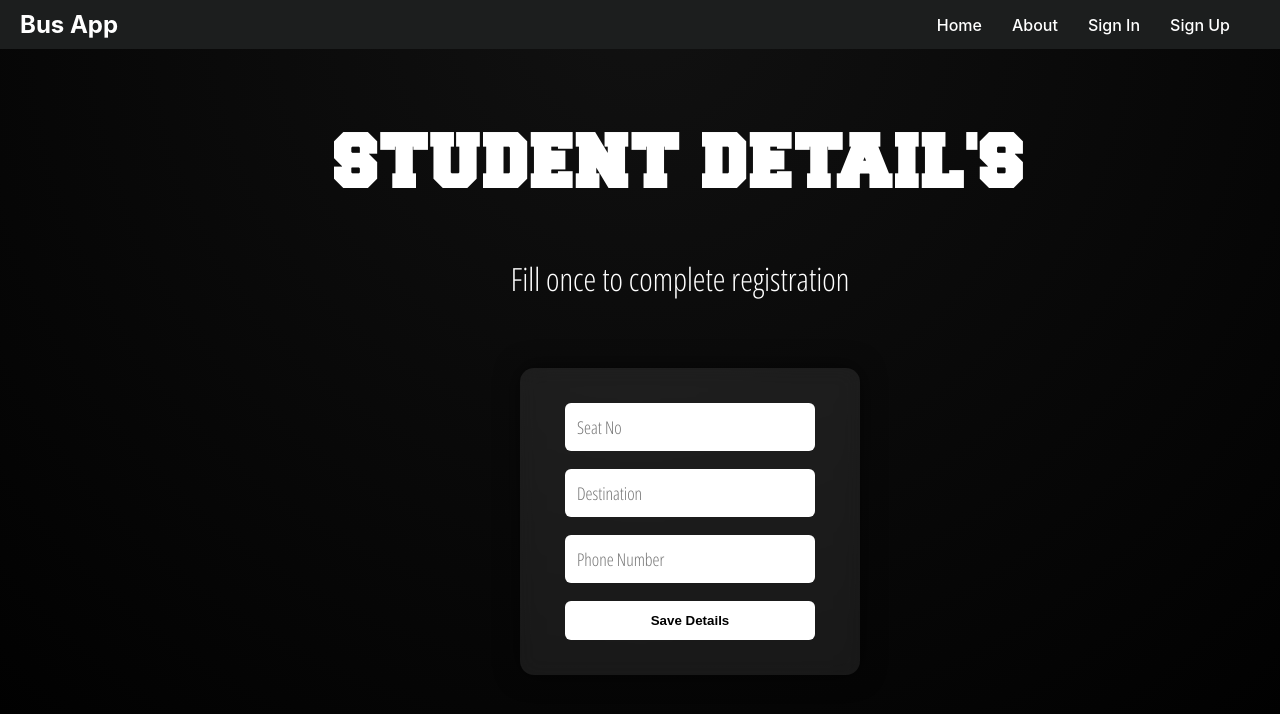
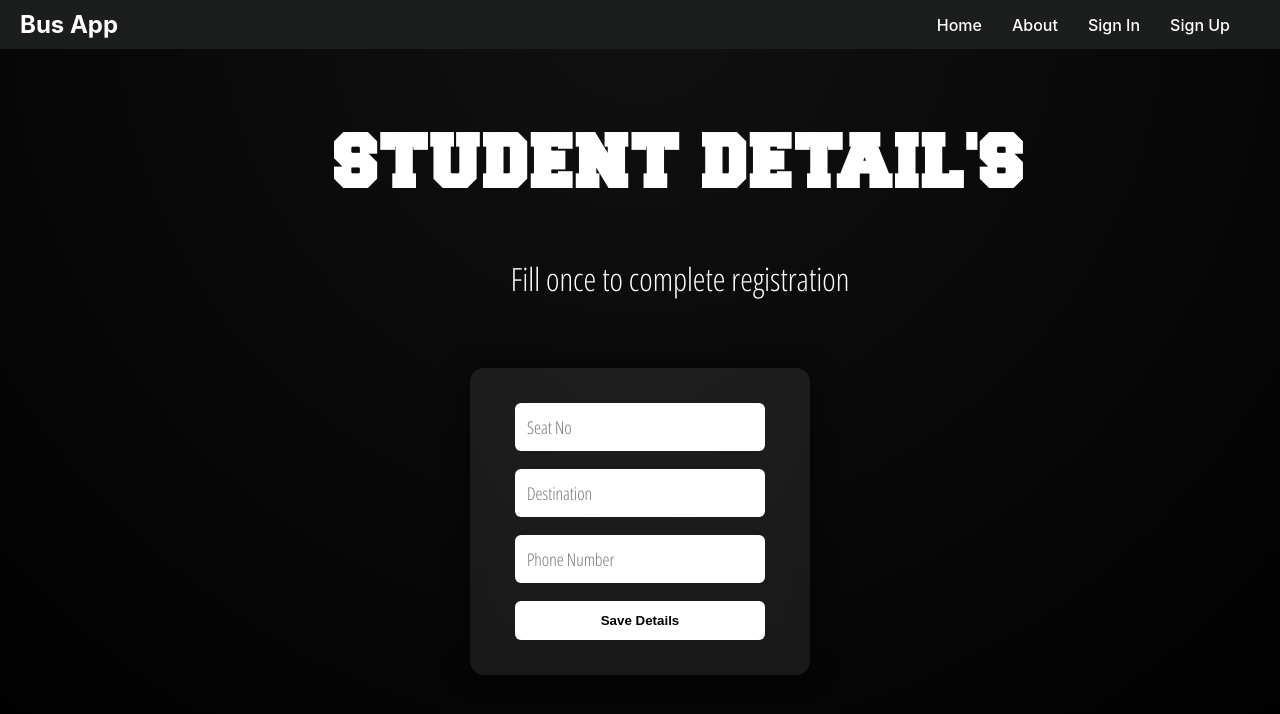
Before and after one commit to Ahamedin/Bus-app, a React (Create React App) app: page /details in a window 1280 px wide. Shown: the top 714 px of the page. Built offline with nearby package versions, Linux system fonts and the light colour scheme; no server answers.

Commit message:
UI Added

```diff
--- a/src/components/UserDetailsForm.css
+++ b/src/components/UserDetailsForm.css
@@ -37,7 +37,7 @@
 
   /* 👇 Move slightly to right on large screens */
   margin-left: auto;
-  margin-right: 420px;
+  margin-right: auto;
 }
 
 /* Inputs */
```
